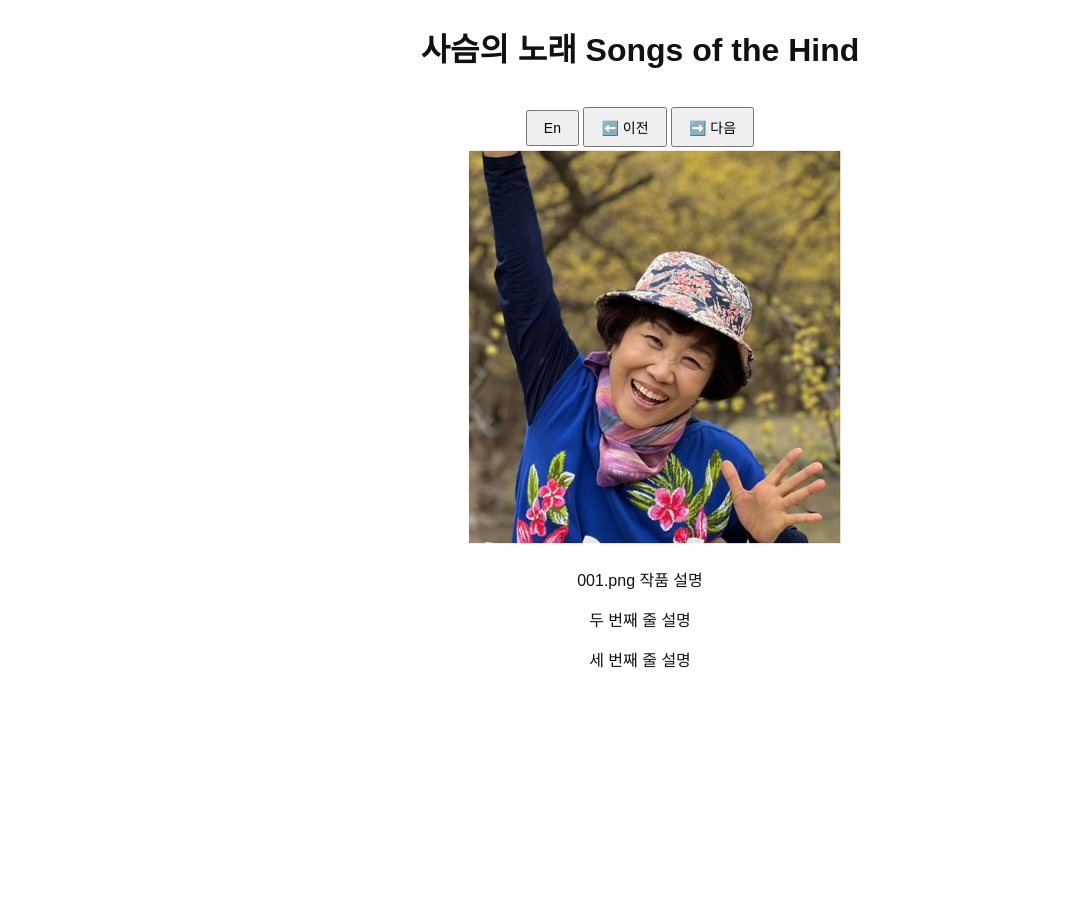
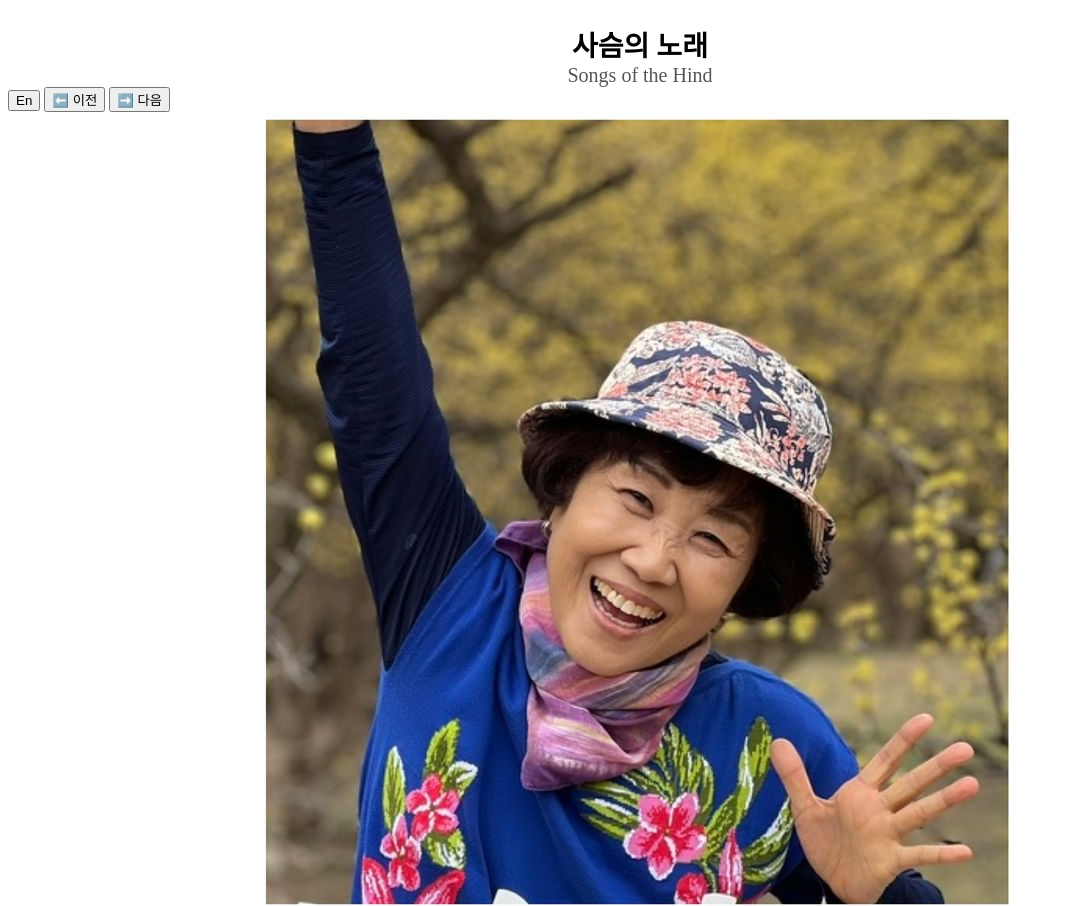
Before and after one commit to followjesus-bit/Jungsook-art, a website: page index.html in a window 1280 px wide. Shown: the top 906 px of the page, without its empty margins (0-1066 px from the left). Before the commit the page ends 800 px from the top, so only its background shows below. Drawn offline with Linux system fonts and the light colour scheme.

Commit message:
Split title into two lines: 사슴의 노래 / Songs of the Hind

```diff
--- a/index.html
+++ b/index.html
@@ -7,7 +7,10 @@
   <link rel="stylesheet" href="style.css" />
 </head>
 <body>
-  <h1>사슴의 노래 Songs of the Hind</h1>
+  <div class="title">
+    <h1>사슴의 노래</h1>
+    <h2>Songs of the Hind</h2>
+  </div>
   <div class="viewer">
     <div class="nav-bar">
       <button id="lang-toggle" onclick="toggleLang()">En</button>
--- a/style.css
+++ b/style.css
@@ -1,35 +1,17 @@
-body {
-  margin: 0;
-  font-family: sans-serif;
+.title {
+  margin-top: 24px;
   text-align: center;
-  background: #fff;
-  color: #111;
 }
 
-h1 {
-  margin-top: 24px;
+.title h1 {
+  margin: 0;
+  font-size: 28px;
+  font-weight: bold;
 }
 
-.viewer {
-  max-width: 600px;
-  margin: 0 auto;
-  padding: 16px;
+.title h2 {
+  margin: 0;
+  font-size: 20px;
+  font-weight: normal;
+  color: #555;
 }
-
-.nav-buttons {
-  display: flex;
-  justify-content: center;
-  gap: 12px;
-  margin-bottom: 12px;
-}
-
-#photo {
-  max-width: 100%;
-  height: auto;
-  border-radius: 6px;
-}
-button {
-  padding: 8px 16px;
-  font-size: 14px;
-  cursor: pointer;
-}
```
